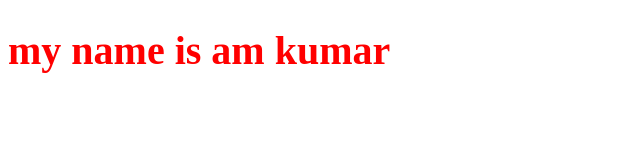
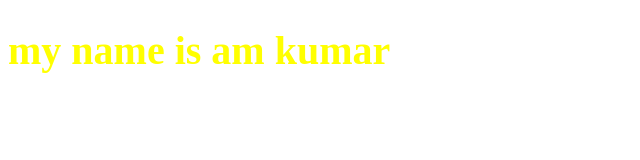
Before and after one commit to amanuem/gituse, a plain HTML site: page index.html in a window 1280 px wide. Shown: the whole page, without its empty margins (0-640 px from the left). Drawn offline with Linux system fonts and the light colour scheme.

Commit message:
added js file

```diff
--- /dev/null
+++ b/app.js
@@ -0,0 +1,2 @@
+let h1 = document.querySelector("h1")
+h1.style.color ="yellow";
--- a/index.html
+++ b/index.html
@@ -8,5 +8,6 @@
 </head>
 <body>
     <h1>my name is am kumar </h1>
+    <script src="app.js"></script>
 </body>
 </html>
```
Also changed, not shown: 1 other file.
